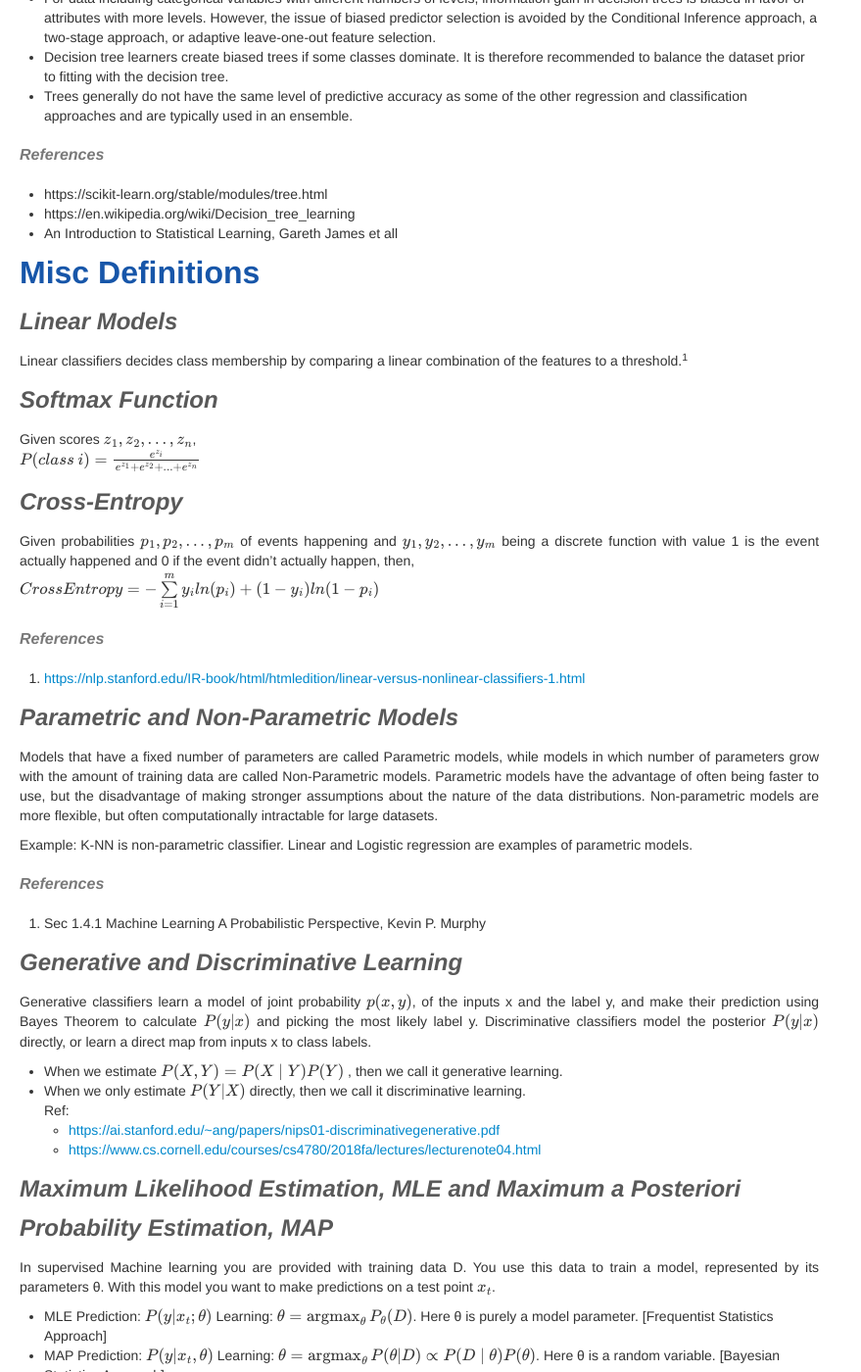
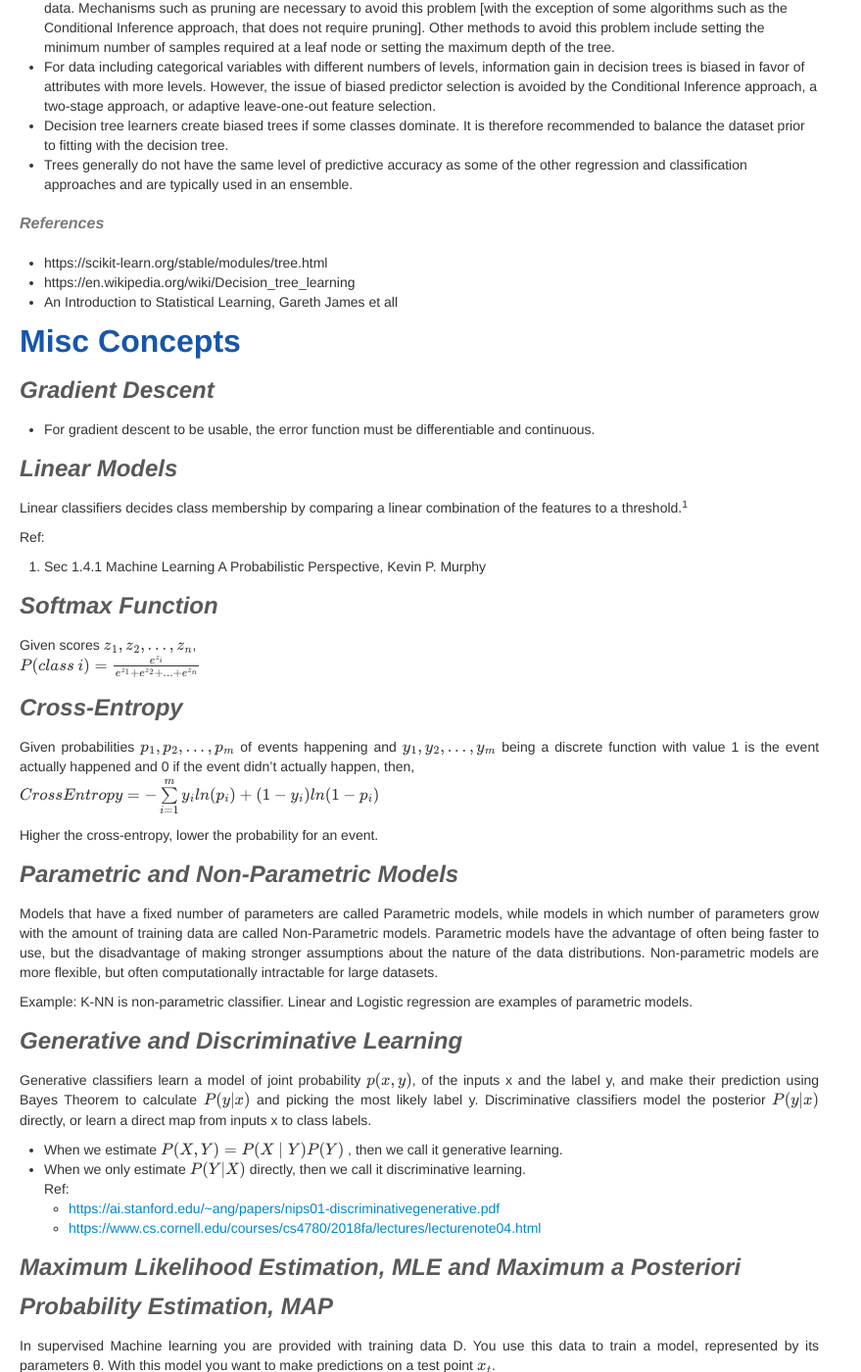
Before and after one commit to anuragkapur/anuragkapur.github.io, a Jekyll site: the page built from blog/engineering/_posts/2020-04-25-machine-learning-reference-guide.md, in a window 1280 px wide and 1400 px high, scrolled down 6759 px. Shown: the whole window at 98% size, without its empty margins (0-879 px from the left). Built offline with Jekyll 4.4.1, drawn with Linux system fonts in a browser that asks for light colours; formulas are drawn with MathJax 3; comment, search, counter and statistics services are not loaded; some of the changed text lies outside the part shown.

Commit message:
Reorganise misc concepts section + update toc

```diff
--- a/blog/engineering/_posts/2020-04-25-machine-learning-reference-guide.md
+++ b/blog/engineering/_posts/2020-04-25-machine-learning-reference-guide.md
@@ -42,12 +42,22 @@ math: true
     - [Strengths](#strengths-1)
     - [Weaknesses](#weaknesses-1)
     - [References](#references-3)
+  - [Logistic Regression](#logistic-regression)
+    - [Classification And/Or Regression?](#classification-andor-regression-3)
+    - [Real-World Applications](#real-world-applications-2)
+    - [Properties and Assumptions](#properties-and-assumptions-3)
+  - [Weaknesses](#weaknesses-2)
+    - [References](#references-4)
   - [Decision Trees](#decision-trees)
-    - [Classification And/Or Regression?](#classification-andor-regression-3)
+    - [Classification And/Or Regression?](#classification-andor-regression-4)
     - [Strengths](#strengths-2)
-    - [Weaknesses](#weaknesses-2)
-    - [References](#references-4)
-- [Misc Definitions](#misc-definitions)
+    - [Weaknesses](#weaknesses-3)
+    - [References](#references-5)
+- [Misc Concepts](#misc-concepts)
+  - [Gradient Descent](#gradient-descent)
+  - [Linear Models](#linear-models)
+  - [Softmax Function](#softmax-function)
+  - [Cross-Entropy](#cross-entropy)
   - [Parametric and Non-Parametric Models](#parametric-and-non-parametric-models)
   - [Generative and Discriminative Learning](#generative-and-discriminative-learning)
   - [Maximum Likelihood Estimation, MLE and Maximum a Posteriori Probability Estimation, MAP](#maximum-likelihood-estimation-mle-and-maximum-a-posteriori-probability-estimation-map)
@@ -329,10 +334,16 @@ approaches and are typically used in an ensemble.
 * https://en.wikipedia.org/wiki/Decision_tree_learning
 * An Introduction to Statistical Learning, Gareth James et all
 
-# Misc Definitions
+# Misc Concepts
+
+## Gradient Descent
+* For gradient descent to be usable, the error function must be differentiable and continuous.
 
 ## Linear Models
 Linear classifiers decides class membership by comparing a linear combination of the features to a threshold.<sup>1</sup>
+
+Ref:
+1. Sec 1.4.1 Machine Learning A Probabilistic Perspective, Kevin P. Murphy
 
 ## Softmax Function
 Given scores $$z_1, z_2, ..., z_n$$,
@@ -347,8 +358,7 @@ $$
   CrossEntropy = - \sum\limits_{i=1}^m y_iln(p_i) + (1-y_i)ln(1-p_i)
 $$
 
-### References
-1. [https://nlp.stanford.edu/IR-book/html/htmledition/linear-versus-nonlinear-classifiers-1.html](https://nlp.stanford.edu/IR-book/html/htmledition/linear-versus-nonlinear-classifiers-1.html)
+Higher the cross-entropy, lower the probability for an event.
 
 ## Parametric and Non-Parametric Models
 Models that have a fixed number of parameters are called Parametric models, while models in which number of parameters
@@ -357,9 +367,6 @@ being faster to use, but the disadvantage of making stronger assumptions about t
 Non-parametric models are more flexible, but often computationally intractable for large datasets.
 
 Example: K-NN is non-parametric classifier. Linear and Logistic regression are examples of parametric models.
-
-### References
-1. Sec 1.4.1 Machine Learning A Probabilistic Perspective, Kevin P. Murphy
 
 ## Generative and Discriminative Learning
 Generative classifiers learn a model of joint probability $$ p(x, y) $$, of the inputs x and the label y, and make their
```
Also changed, not shown: other parts of blog/engineering/_posts/2020-04-25-machine-learning-reference-guide.md (+0 -5 lines).
